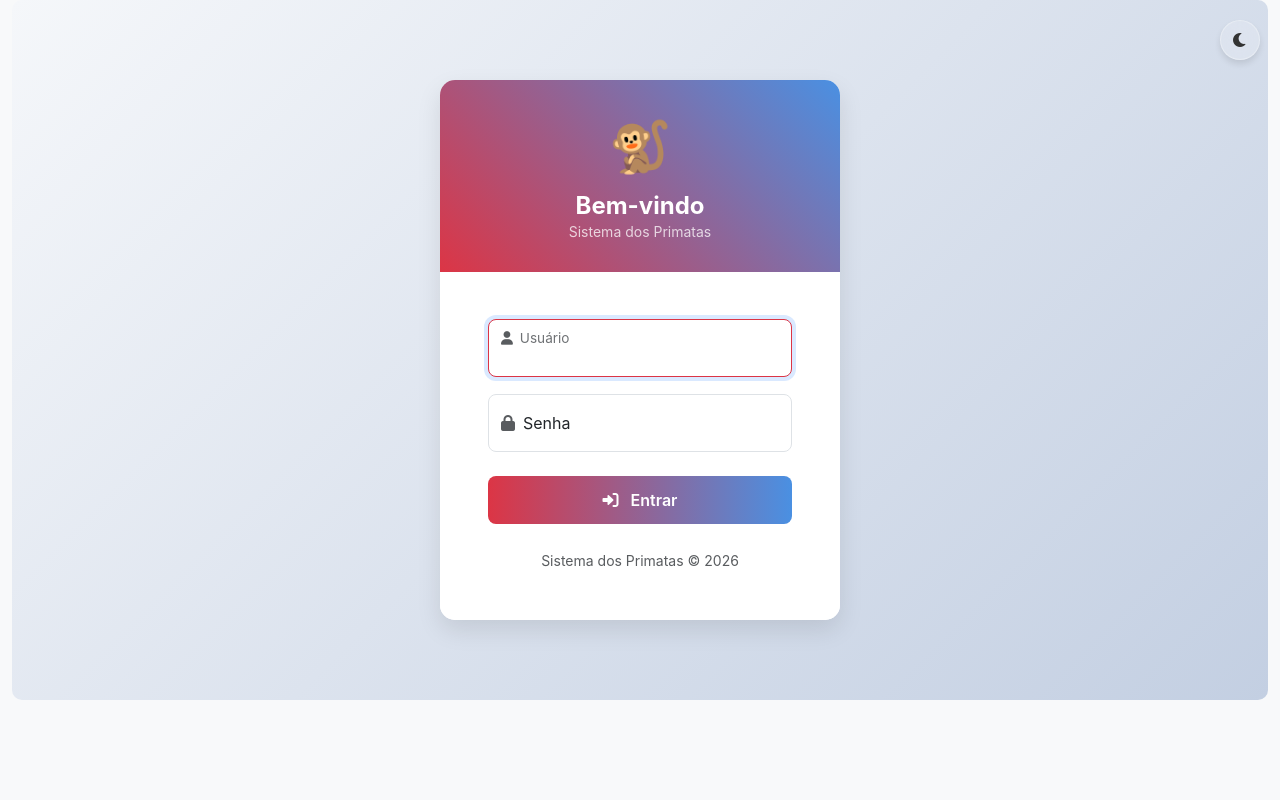
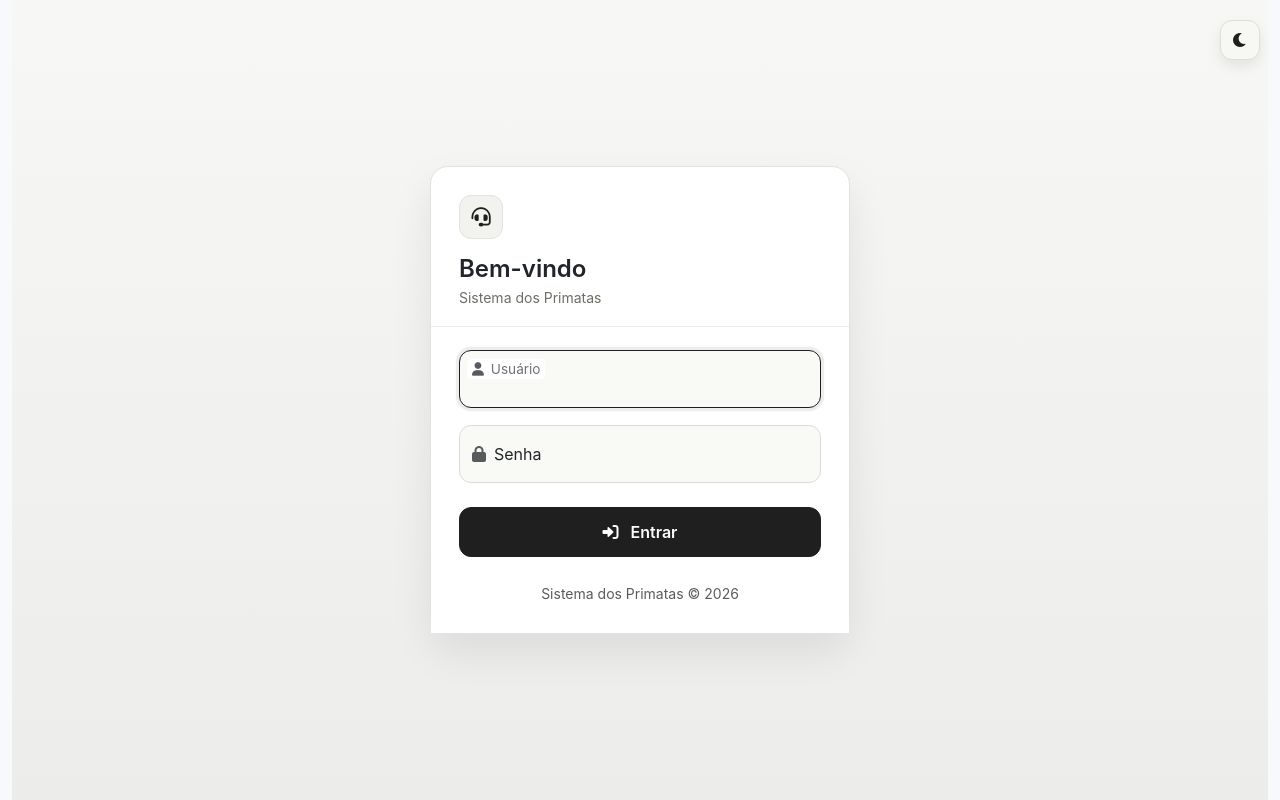
Before and after one commit to derschutz3/goat, a Flask app: page /login in a window 1280 px wide. Run offline with Flask 3, Linux system fonts and the light colour scheme.

Commit message:
Atualiza design do login

```diff
--- a/app/templates/login.html
+++ b/app/templates/login.html
@@ -5,106 +5,128 @@
 {% block content %}
 <style>
     .login-container {
-        min-height: calc(100vh - 100px);
+        min-height: 100vh;
         width: 100%;
         display: flex;
         align-items: center;
         justify-content: center;
-        background: linear-gradient(135deg, #f5f7fa 0%, #c3cfe2 100%);
-        border-radius: 10px;
+        background: linear-gradient(180deg, #f7f7f5 0%, #ececea 100%);
     }
 
     [data-bs-theme="dark"] .login-container {
-        background: linear-gradient(135deg, #1a1d20 0%, #2c3034 100%);
+        background: linear-gradient(180deg, #0f1113 0%, #17191b 100%);
     }
 
     .login-card {
         width: 100%;
-        max-width: 400px;
-        border: none;
-        border-radius: 15px;
-        overflow: hidden;
-        box-shadow: 0 10px 25px rgba(0,0,0,0.1);
-        transform: translateY(0);
-        transition: all 0.3s ease;
-        animation: fadeInUp 0.6s ease-out;
+        max-width: 420px;
+        border-radius: 18px;
+        border: 1px solid #e1e2dd;
+        background: #ffffff;
+        box-shadow: 0 18px 40px rgba(17, 17, 17, 0.08);
     }
 
     [data-bs-theme="dark"] .login-card {
-        background-color: #212529;
-        box-shadow: 0 10px 25px rgba(0,0,0,0.3);
-    }
-
-    .login-card:hover {
-        transform: translateY(-5px);
-        box-shadow: 0 15px 30px rgba(0,0,0,0.15);
+        background-color: #151719;
+        border-color: #2a2d31;
+        box-shadow: 0 18px 40px rgba(0,0,0,0.35);
     }
 
     .login-header {
-        background: linear-gradient(45deg, var(--primary-color), #4a90e2);
-        color: white;
-        padding: 30px 20px;
-        text-align: center;
-        border-bottom: none;
+        padding: 28px 28px 18px 28px;
+        border-bottom: 1px solid #ecece7;
+        text-align: left;
     }
 
-    .login-icon {
-        font-size: 3rem;
-        margin-bottom: 10px;
-        animation: pulse 2s infinite;
+    [data-bs-theme="dark"] .login-header {
+        border-bottom-color: #2a2d31;
+    }
+
+    .login-mark {
+        width: 44px;
+        height: 44px;
+        border-radius: 12px;
+        background: #f2f2ee;
+        color: #1f1f1f;
+        display: inline-flex;
+        align-items: center;
+        justify-content: center;
+        font-size: 1.2rem;
+        margin-bottom: 16px;
+        border: 1px solid #e3e3dd;
+    }
+
+    [data-bs-theme="dark"] .login-mark {
+        background: #1f2124;
+        color: #f4f4ef;
+        border-color: #2a2d31;
+    }
+
+    .login-subtitle {
+        color: #6c6f66;
+    }
+
+    [data-bs-theme="dark"] .login-subtitle {
+        color: #a7a9a2;
     }
 
     .form-floating .form-control {
-        border-radius: 8px;
-        border: 1px solid var(--border-color, #ced4da);
-        background-color: var(--surface-color, #fff);
-        color: var(--text-color, #212529);
+        border-radius: 12px;
+        border: 1px solid #dadbd6;
+        background-color: #f9f9f6;
+        color: #1f1f1f;
+        height: 54px;
     }
 
     [data-bs-theme="dark"] .form-control {
-        background-color: #2b3035;
-        border-color: #495057;
-        color: #fff;
+        background-color: #1c1f22;
+        border-color: #2f3338;
+        color: #f1f1ec;
     }
 
     [data-bs-theme="dark"] .form-floating label {
-        color: #adb5bd;
+        color: #a7a9a2;
     }
 
     .form-floating .form-control:focus {
-        border-color: var(--primary-color);
-        box-shadow: 0 0 0 0.25rem rgba(13, 110, 253, 0.15);
+        border-color: #1f1f1f;
+        box-shadow: 0 0 0 0.2rem rgba(31, 31, 31, 0.08);
+    }
+
+    [data-bs-theme="dark"] .form-floating .form-control:focus {
+        border-color: #f1f1ec;
+        box-shadow: 0 0 0 0.2rem rgba(241, 241, 236, 0.08);
     }
 
     .btn-login {
-        padding: 12px;
+        padding: 12px 14px;
         font-weight: 600;
-        border-radius: 8px;
-        transition: all 0.3s ease;
-        background: linear-gradient(to right, var(--primary-color), #4a90e2);
-        border: none;
+        border-radius: 12px;
+        background: #1f1f1f;
+        border: 1px solid #1f1f1f;
+        color: #ffffff;
+        transition: background 0.2s ease, border-color 0.2s ease, transform 0.2s ease;
     }
 
     .btn-login:hover {
-        background: linear-gradient(to right, #0b5ed7, #3a80d2);
-        transform: scale(1.02);
+        background: #2a2a2a;
+        border-color: #2a2a2a;
+        transform: translateY(-1px);
     }
 
-    @keyframes fadeInUp {
-        from {
-            opacity: 0;
-            transform: translateY(20px);
-        }
-        to {
-            opacity: 1;
-            transform: translateY(0);
-        }
+    [data-bs-theme="dark"] .btn-login {
+        background: #f1f1ec;
+        border-color: #f1f1ec;
+        color: #151515;
     }
 
-    @keyframes pulse {
-        0% { transform: scale(1); }
-        50% { transform: scale(1.05); }
-        100% { transform: scale(1); }
+    [data-bs-theme="dark"] .btn-login:hover {
+        background: #e6e6df;
+        border-color: #e6e6df;
+    }
+
+    .login-body {
+        padding: 24px 28px 28px 28px;
     }
 
     .theme-toggle-login {
@@ -112,39 +134,42 @@
         top: 20px;
         right: 20px;
         z-index: 1000;
-        background: rgba(255, 255, 255, 0.2);
-        backdrop-filter: blur(10px);
-        border: 1px solid rgba(255, 255, 255, 0.3);
-        color: var(--text-color);
+        background: #f7f7f3;
+        border: 1px solid #dfdfd8;
+        color: #1f1f1f;
         width: 40px;
         height: 40px;
-        border-radius: 50%;
+        border-radius: 12px;
         display: flex;
         align-items: center;
         justify-content: center;
         cursor: pointer;
-        transition: all 0.3s ease;
-        box-shadow: 0 4px 6px rgba(0,0,0,0.1);
+        transition: background 0.2s ease, border-color 0.2s ease, transform 0.2s ease;
+        box-shadow: 0 6px 14px rgba(17, 17, 17, 0.08);
     }
 
     [data-bs-theme="dark"] .theme-toggle-login {
-        background: rgba(0, 0, 0, 0.3);
-        border-color: transparent;
-        color: #fff;
+        background: #1c1f22;
+        border-color: #2f3338;
+        color: #f1f1ec;
+        box-shadow: 0 6px 14px rgba(0,0,0,0.35);
     }
 
     .theme-toggle-login:hover {
-        transform: rotate(30deg);
-        background: var(--primary-color);
-        color: white;
+        transform: translateY(-1px);
+        background: #edede7;
+        border-color: #d8d8d1;
     }
 
-    /* Hide standard navbar/sidebar for login page */
+    [data-bs-theme="dark"] .theme-toggle-login:hover {
+        background: #24282d;
+        border-color: #353a40;
+    }
+
     .topbar, .sidebar {
         display: none !important;
     }
 
-    /* Reset main content margin for login page */
     .main-content {
         margin-left: 0 !important;
         margin-top: 0 !important;
@@ -162,13 +187,13 @@
 
     <div class="card login-card">
         <div class="login-header">
-            <div class="login-icon">
-            🐒
+            <div class="login-mark">
+                <i class="fas fa-headset"></i>
+            </div>
+            <h4 class="mb-1 fw-semibold">Bem-vindo</h4>
+            <p class="mb-0 small login-subtitle">Sistema dos Primatas</p>
         </div>
-            <h4 class="mb-0 fw-bold">Bem-vindo</h4>
-            <p class="mb-0 opacity-75 small">Sistema dos Primatas</p>
-        </div>
-        <div class="card-body p-4 p-md-5 bg-surface">
+        <div class="login-body bg-surface">
             <form method="POST">
                 <div class="form-floating mb-3">
                     <input type="text" class="form-control" id="username" name="username" placeholder="Usuário" required autofocus>
@@ -180,7 +205,7 @@
                 </div>
 
                 <div class="d-grid gap-2">
-                    <button type="submit" class="btn btn-primary btn-login text-white">
+                    <button type="submit" class="btn btn-login">
                         <i class="fas fa-sign-in-alt me-2"></i> Entrar
                     </button>
                 </div>
```
